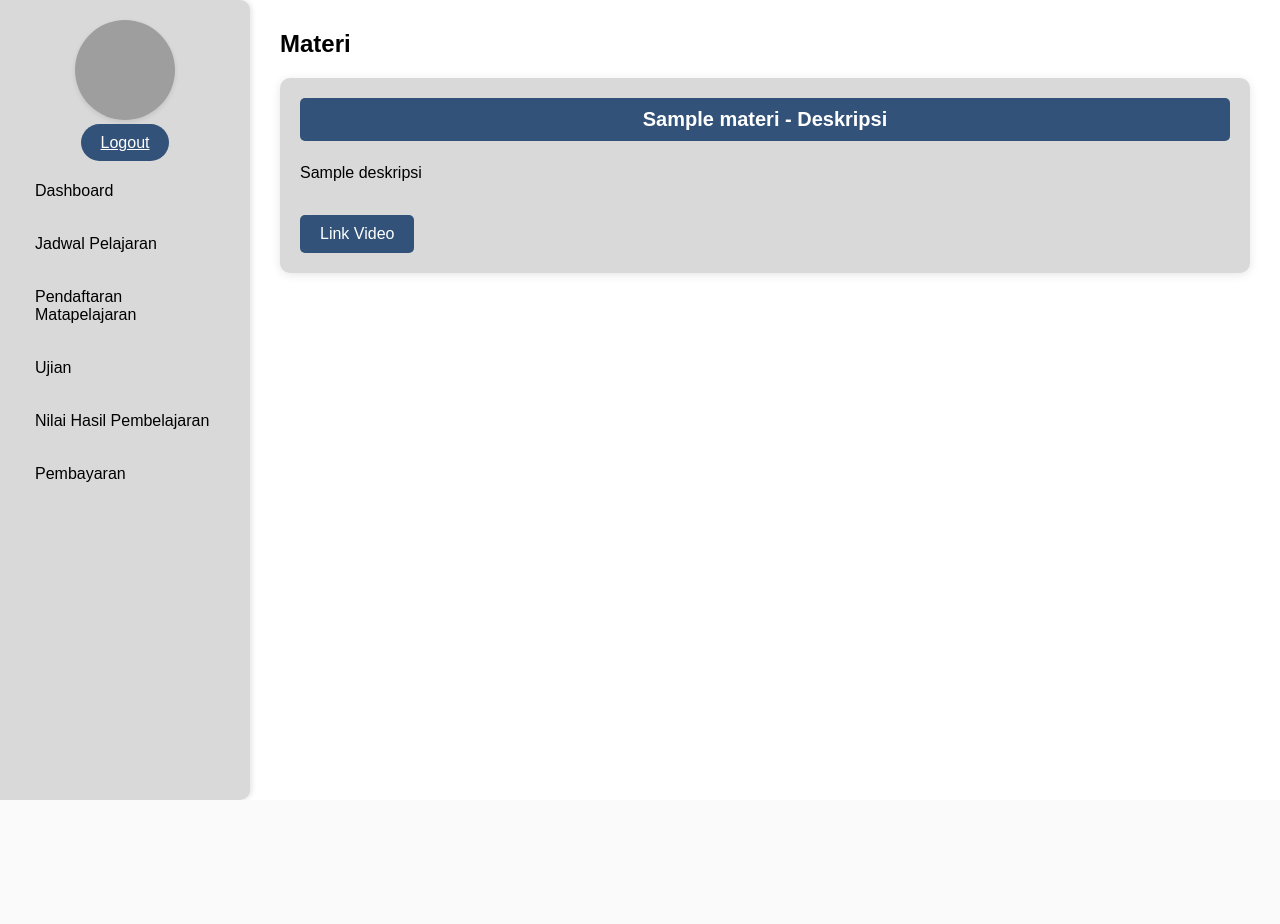
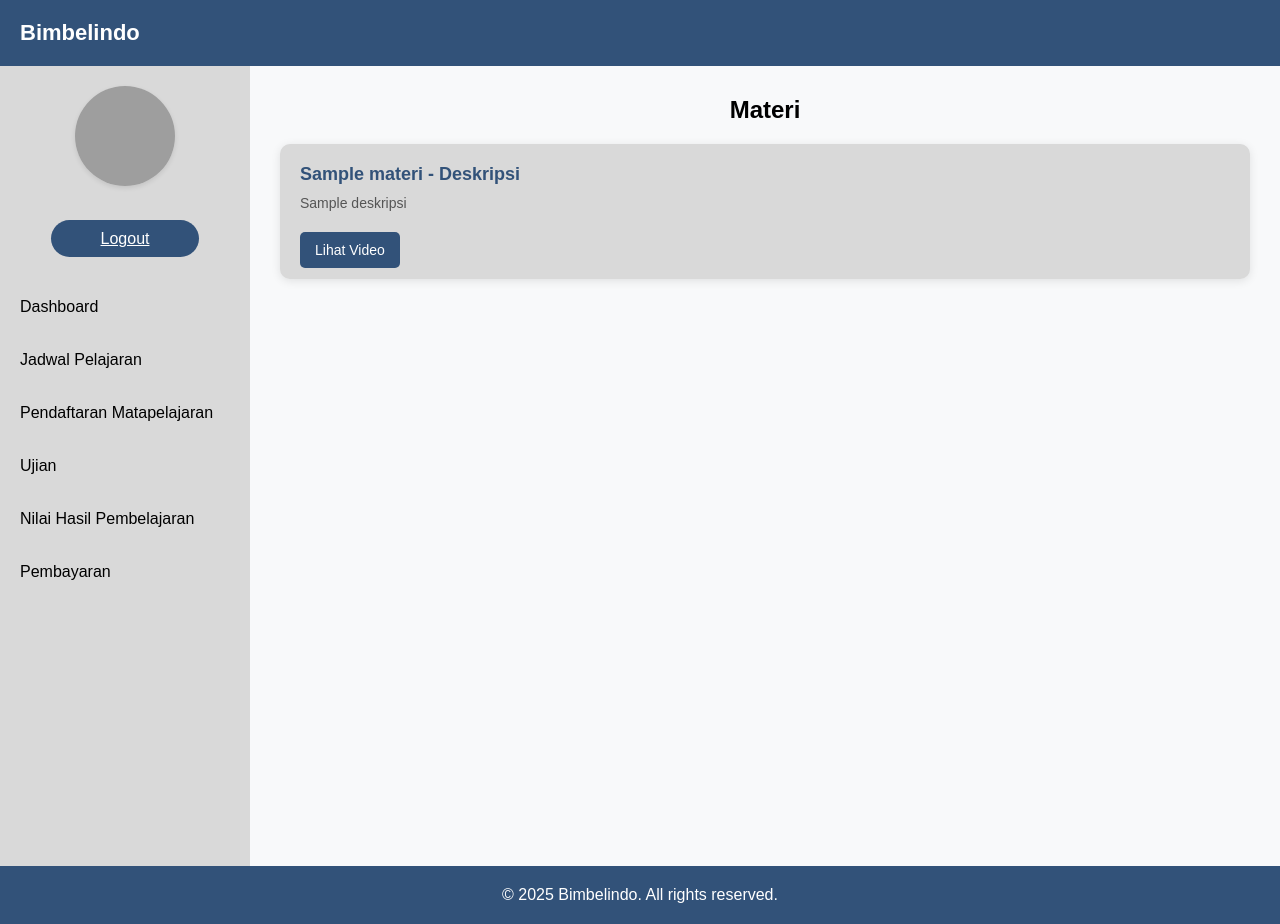
Before and after one commit to Dikayuann/Fp_pwl, a CodeIgniter app: the page made by application/views/materi.php in a window 1280 px wide. Before the commit the page ends 800 px from the top, so only its background shows below. Run offline with CodeIgniter, Linux system fonts and the light colour scheme; tables that the repository leaves empty or names only in its code hold one stand-in row (values such as "Sample post"); the template is opened without the code that fills it: most values are stand-ins (such as "Sample title", 1, 10 or a date in 2020); grey boxes are pictures that could not be loaded.

Commit message:
perbaikan ui

```diff
--- a/application/views/materi.php
+++ b/application/views/materi.php
@@ -10,11 +10,20 @@
             margin: 0;
             padding: 0;
             box-sizing: border-box;
-        font-family: Arial, sans-serif;
         }
 
         body {
+            font-family: Arial, sans-serif;
             background-color: #FFFFFF;
+        }
+
+        .header {
+            background-color: #325279;
+            color: #ffffff;
+            padding: 20px;
+            text-align: left;
+            font-size: 22px;
+            font-weight: bold;
         }
 
         .container {
@@ -25,18 +34,15 @@
         .sidebar {
             width: 250px;
             background-color: #D9D9D9;
-        padding: 20px;
-        display: flex;
-        flex-direction: column;
-        align-items: center;
-        border-top-right-radius: 10px;
-        border-bottom-right-radius: 10px;
-        box-shadow: 2px 0 5px rgba(0, 0, 0, 0.1);
+            color: #000000;
+            height: 100vh;
+            padding: 0;
         }
 
         .profile {
             text-align: center;
             margin-bottom: 20px;
+            padding: 20px;
         }
 
         .profile img {
@@ -45,26 +51,30 @@
             border-radius: 50%;
             margin-bottom: 10px;
             box-shadow: 0 2px 5px rgba(0, 0, 0, 0.1);
+            object-fit: cover;
         }
 
-    .profile .profile-btn {
+        .profile p {
+            margin-bottom: 30px;
+        }
+
+        .profile-btn {
             background-color: #325279;
             color: #fff;
             border: none;
-        padding: 10px 20px;
+            padding: 10px 50px;
             cursor: pointer;
             border-radius: 30px;
             transition: background-color 0.3s;
-        text-align: center;
+            margin-top: 10px;
         }
 
-    .profile .profile-btn:hover {
+        .profile-btn:hover {
             background-color: #3a6a98;
         }
 
         .menu {
             list-style: none;
-        width: 100%;
             padding: 0;
         }
 
@@ -73,97 +83,92 @@
         }
 
         .menu a {
+            display: block;
             text-decoration: none;
             color: #000000;
             font-size: 16px;
-        display: block;
-        padding: 10px 15px;
-        border-radius: 5px;
-        transition: background-color 0.3s;
+            padding: 10px 20px;
+            transition: color 0.3s, background-color 0.3s;
         }
 
         .menu a:hover {
-        background-color: #BFCAD9;
+            color: #ffffff;
+            background-color: #3a6a98;
         }
 
         .content {
             flex: 1;
             padding: 30px;
+            background-color: #F8F9FA;
         }
 
         .content h1 {
             font-size: 24px;
             margin-bottom: 20px;
             color: #000000;
+            text-align: center;
         }
 
         .material-section {
             background-color: #D9D9D9;
+            border-radius: 10px;
+            margin-bottom: 20px;
             padding: 20px;
-        border-radius: 10px;
             box-shadow: 0 2px 10px rgba(0, 0, 0, 0.1);
         }
 
         .material-section h2 {
-        background-color: #325279;
-        color: #fff;
-        padding: 10px;
-        border-radius: 5px;
-        font-size: 20px;
-        margin-bottom: 20px;
-        text-align: center;
+            font-size: 18px;
+            color: #325279;
+            margin-bottom: 10px;
         }
 
         .material-section p {
-        margin-bottom: 10px;
-        line-height: 1.5;
-        color: #000000;
-        text-align: left;
-    }
-
-    .material-section ul {
-        padding-left: 20px;
-        margin-bottom: 10px;
-        text-align: left;
-    }
-
-    .material-section ol {
-        padding-left: 20px;
-        text-align: left;
+            font-size: 14px;
+            color: #555555;
+            margin-bottom: 30px;
         }
 
         .material-section a {
-        display: inline-block;
+            color: #ffffff;
             background-color: #325279;
-        color: #fff;
             text-decoration: none;
-        padding: 10px 20px;
+            padding: 10px 15px;
             border-radius: 5px;
-        margin-top: 20px;
-        text-align: center;
+            font-size: 14px;
+            transition: all 0.3s;
         }
 
         .material-section a:hover {
             background-color: #3a6a98;
         }
+
+        footer {
+            text-align: center;
+            padding: 20px;
+            background-color: #325279;
+            color: #ffffff;
+            position: relative;
+        }
     </style>
 </head>
 
 <body>
+    <div class="header">Bimbelindo</div>
     <div class="container">
         <div class="sidebar">
             <div class="profile">
                 <img src="/Fp_pwl/uploads/<?php echo $this->session->userdata('foto_murid'); ?>" alt="Profile Picture">
                 <p><?php echo $this->session->userdata('nama_murid'); ?></p>
-                <a href="<?php echo site_url('login/logout'); ?>" class="profile-btn mt-5">Logout</a>
+                <a href="<?php echo site_url('login/logout'); ?>" class="profile-btn">Logout</a>
             </div>
         <ul class="menu">
-                <li><a href="../dashboard">Dashboard</a></li>
-                <li><a href="../jadwal">Jadwal Pelajaran</a></li>
-                <li><a href="../pendaftaran">Pendaftaran Matapelajaran</a></li>
-                <li><a href="../ujian">Ujian</a></li>
-                <li><a href="../nilai">Nilai Hasil Pembelajaran</a></li>
-                <li><a href="../pembayaran">Pembayaran</a></li>
+            <li><a href="<?php echo site_url('dashboard'); ?>">Dashboard</a></li>
+            <li><a href="<?php echo site_url('jadwal'); ?>">Jadwal Pelajaran</a></li>
+            <li><a href="<?php echo site_url('pendaftaran'); ?>">Pendaftaran Matapelajaran</a></li>
+            <li><a href="<?php echo site_url('ujian'); ?>">Ujian</a></li>
+            <li><a href="<?php echo site_url('nilai'); ?>">Nilai Hasil Pembelajaran</a></li>
+            <li><a href="<?php echo site_url('pembayaran'); ?>">Pembayaran</a></li>
         </ul>
         </div>
         <div class="content">
@@ -172,10 +177,12 @@
                 <div class="material-section">
                     <h2><?php echo $m->nama_mapel; ?> - Deskripsi</h2>
                     <p><?php echo $m->deskripsi; ?></p>
-                    <a href="<?php echo $m->link_video; ?>">Link Video</a>
+                    <a href="<?php echo $m->link_video; ?>" target="_blank">Lihat Video</a>
                 </div>
             <?php endforeach; ?>
         </div>
     </div>
+    <footer>&copy; 2025 Bimbelindo. All rights reserved.</footer>
 </body>
+
 </html>
--- a/application/views/pendaftaran.php
+++ b/application/views/pendaftaran.php
@@ -53,6 +53,10 @@
             box-shadow: 0 2px 5px rgba(0, 0, 0, 0.1);
             object-fit: cover;
         }
+
+        .profile p {
+			margin-bottom: 30px;
+		}
 
         .profile-btn {
             background-color: #325279;
@@ -208,7 +212,7 @@
             </table>
         </div>
     </div>
-    <footer>&copy; 2024 Bimbelindo. All rights reserved.</footer>
+    <footer>&copy; 2025 Bimbelindo. All rights reserved.</footer>
 </body>
 
 </html>
--- a/application/views/tambah_matapelajaran.php
+++ b/application/views/tambah_matapelajaran.php
@@ -103,6 +103,10 @@
 			<input type="text" id="id_pengajaran" name="id_pengajaran" placeholder="Masukkan ID Pengajaran" required>
 		</div>
 		<div class="form-group">
+			<label for="deskripsi">Link Video</label>
+			<input type="text" id="link_video" name="link" placeholder="Masukkan Link Video" required>
+		</div>
+		<div class="form-group">
 			<label for="deskripsi">Deskripsi</label>
 			<input type="text" id="deskripsi" name="deskripsi" placeholder="Masukkan Deskripsi" required>
 		</div>
```
Also changed, not shown: application/views/dashboard.php (+7 -1 lines), application/views/jadwal.php (+6 -1 lines), application/views/nilai.php (+6 -2 lines), application/views/pembayaran.php (+7 -2 lines), application/views/ujian.php (+7 -2 lines), uploads/janu1.jpg (added). Lines whose indentation alone changed are shown as unchanged.
